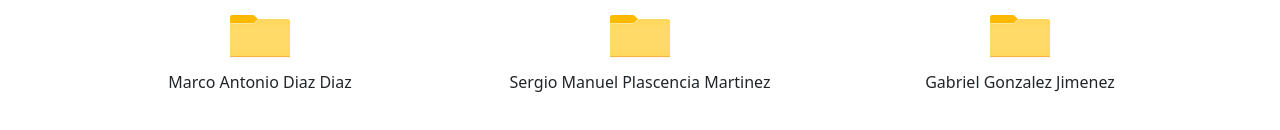
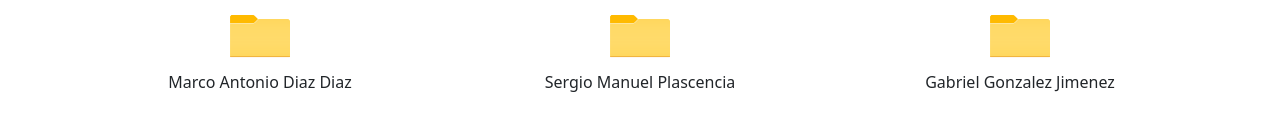
Before and after one commit to marcoantoniodiazdiaz/quintero, a plain HTML site: page index.html in a window 1280 px wide. Shown: the part 308-438 px from the top of the page. Drawn offline with nearby package versions, Linux system fonts and the light colour scheme.

Commit message:
Elimine un apellido de Sergio

```diff
--- a/index.html
+++ b/index.html
@@ -26,7 +26,7 @@
             </div>
             <div class="col-md-4">
                 <img src="folder.png">
-                <div>Sergio Manuel Plascencia Martinez</div>
+                <div>Sergio Manuel Plascencia</div>
             </div>
             <div class="col-md-4">
                 <img src="folder.png">
```
